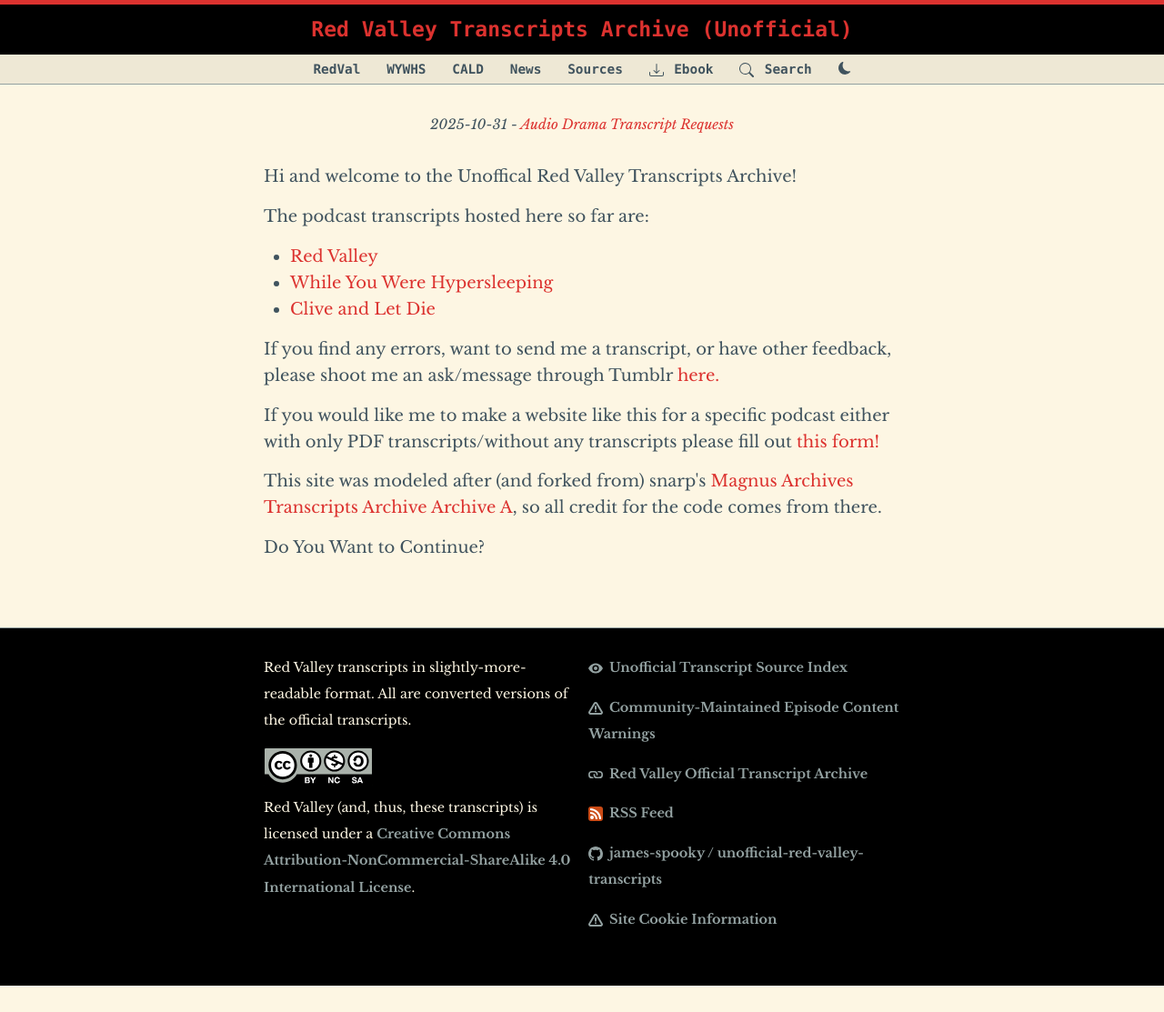
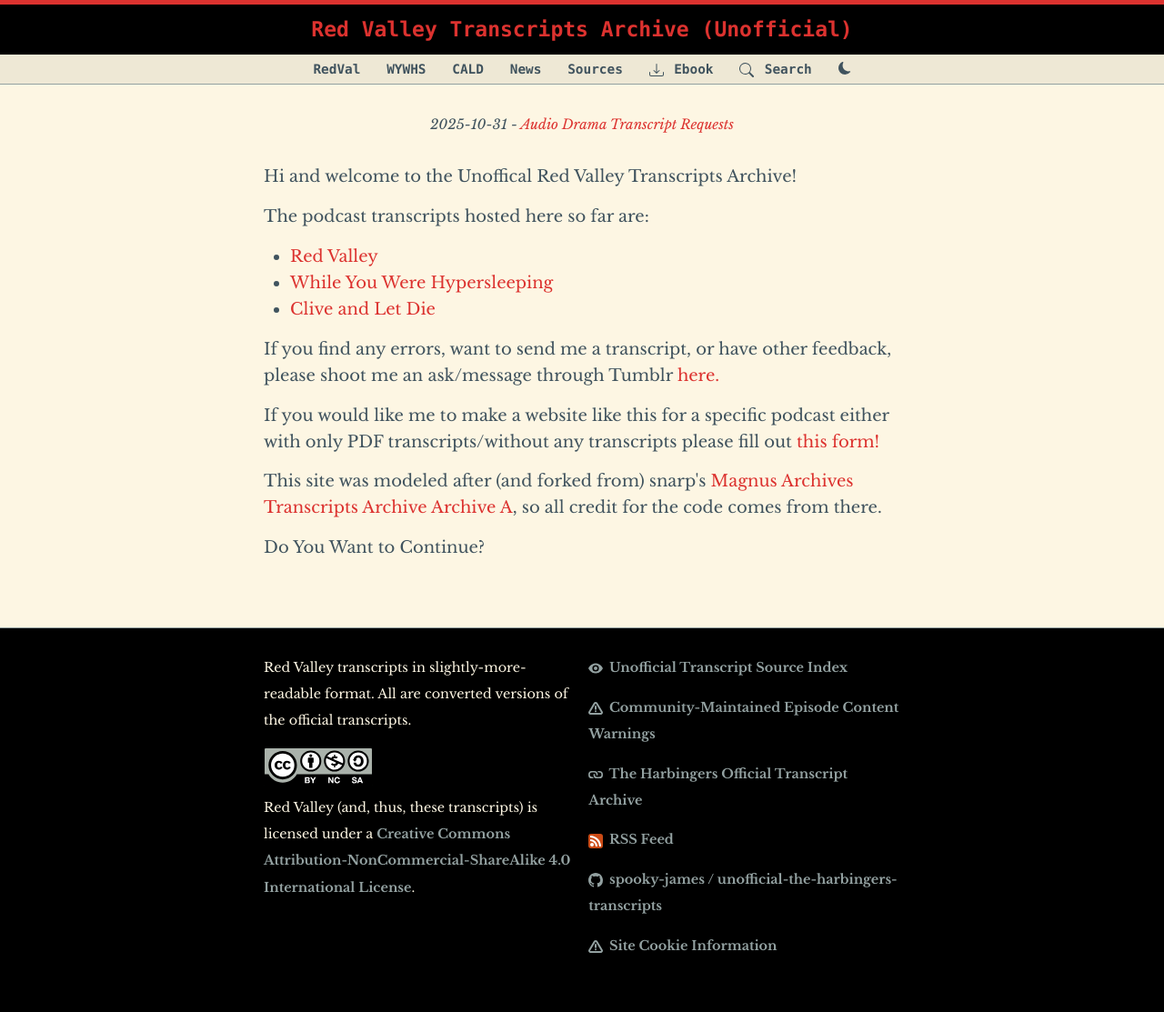
Before and after one commit to spooky-james/unofficial-the-harbingers-transcripts, a Jekyll site: the page built from index.html, in a window 1280 px wide. Shown: the whole page at 91% size. Built offline with Jekyll 4.4.1, drawn with Linux system fonts in a browser that asks for light colours; before the commit the page ends 1084 px from its top, so only the background shows below that.

Commit message:
Update footer.html

```diff
--- a/_includes/footer.html
+++ b/_includes/footer.html
@@ -12,13 +12,13 @@
 
 				<p><a href="{{ site.baseurl }}/sources.html"><span class="icon icon--eye">{% include icon-eye.svg %}</span> Unofficial Transcript Source Index</a></p>
 
-				<p><a target="_blank" href="https://red-valley.fandom.com/wiki/Content_Warnings"><span class="icon icon--alert">{% include icon-alert.svg %}</span> Community-Maintained Episode Content Warnings</a></p>
+				<p><a target="_blank" href="https://the-harbingers-.fandom.com/wiki/Content_Warnings"><span class="icon icon--alert">{% include icon-alert.svg %}</span> Community-Maintained Episode Content Warnings</a></p>
 
-				<p><a target="_blank" href="https://www.redvalleypod.com/episodes.html"><span class="icon icon--link">{% include icon-link.svg %}</span> Red Valley Official Transcript Archive</a></p>
+				<p><a target="_blank" href="https://https://www.audaciousmachinecreative.com/harbingers-cast-1"><span class="icon icon--link">{% include icon-link.svg %}</span> The Harbingers Official Transcript Archive</a></p>
 
 				<p><a href="{{ site.baseurl }}/feed.xml"><span class="icon icon--feed">{% include icon-feed.svg %}</span> RSS Feed</a></p>
 
-				<p><a target="_blank" href="https://github.com/james-spooky/unofficial-red-valley-transcripts"><span class="icon icon--github">{% include icon-github.svg %}</span> <span class="username">james-spooky / unofficial-red-valley-transcripts</span></a></p>
+				<p><a target="_blank" href="https://github.com/spooky-james/unofficial-the-harbingers-transcripts"><span class="icon icon--github">{% include icon-github.svg %}</span> <span class="username">spooky-james / unofficial-the-harbingers-transcripts</span></a></p>
 
 				<p><a target="_blank" href="{{ site.baseurl }}/cookies.html"><span class="icon icon--alert">{% include icon-alert.svg %}</span> Site Cookie Information</a></p>
 
```
